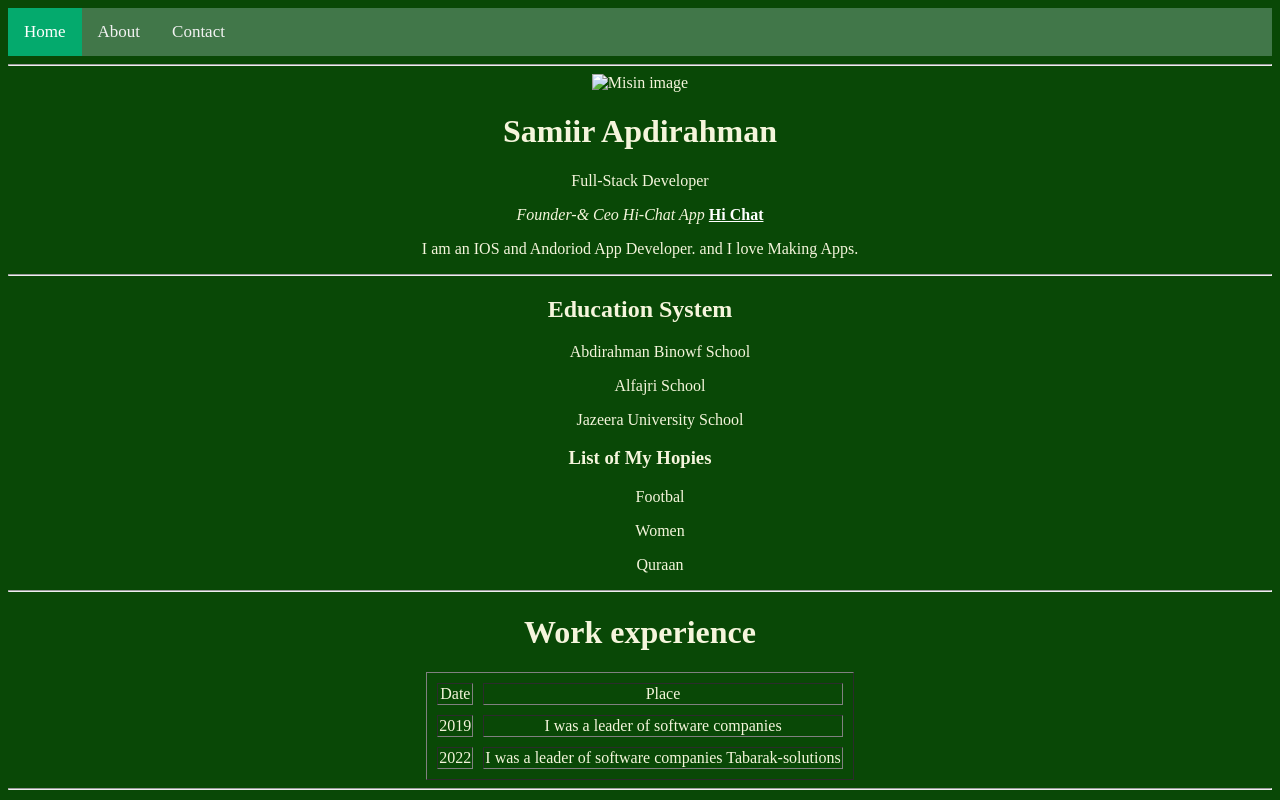
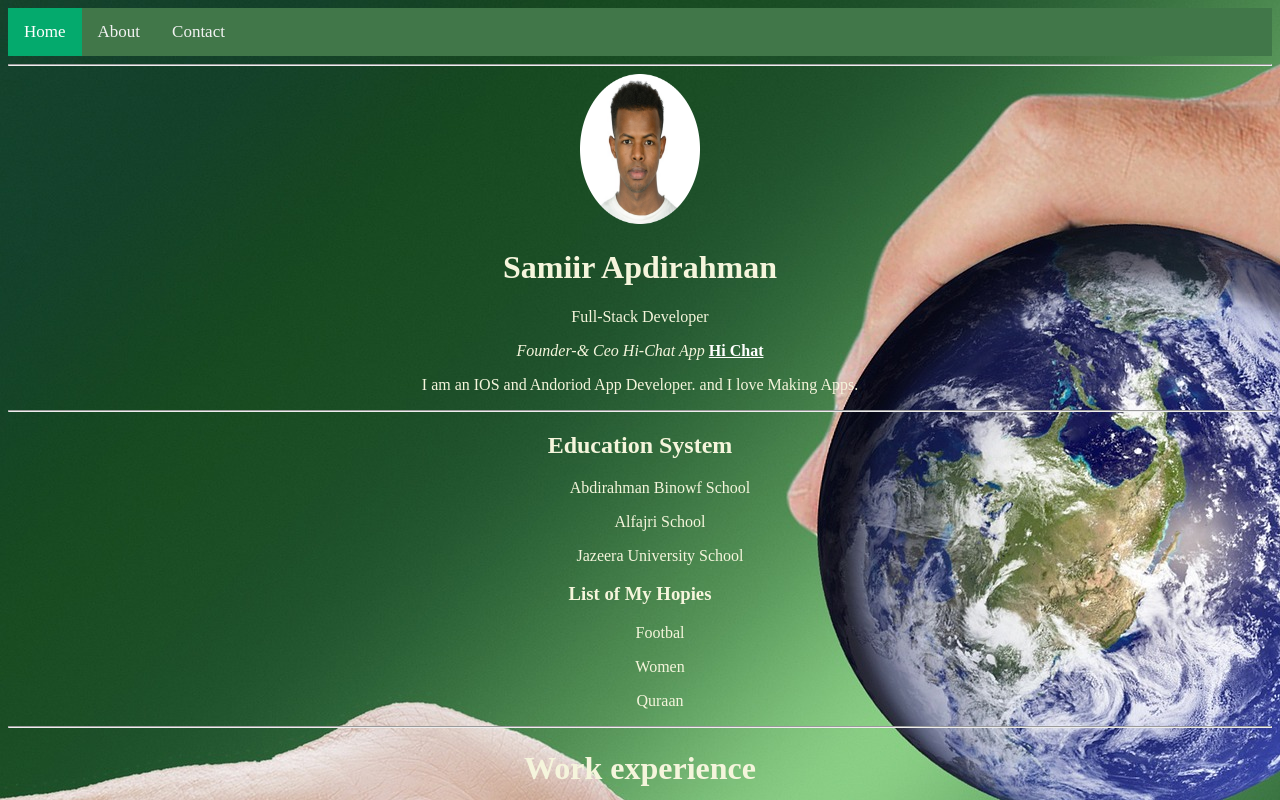
Before and after one commit to Dollarphilps/Resume, a plain HTML site: page index.html in a window 1280 px wide. Shown: the top 800 px of the page. Drawn offline with Linux system fonts and the light colour scheme.

Commit message:
Add files via upload

```diff
--- a/index.html
+++ b/index.html
@@ -9,7 +9,7 @@
 </head>
 <style>
     body  {
- background-image: url("Together.jpg");
+ background-image: url("img/Together.jpg");
  background-color: #094806;
 text-align: center;
 color: beige;
@@ -73,7 +73,7 @@ table{
 
       <hr>
 <div>
- <img src="gacal.png" alt="Misin image" width="120" height="150">
+ <img src="img/gacal.png" alt="Misin image" width="120" height="150">
 <h1><b>Samiir Apdirahman</b></h1>
 
 <p>Full-Stack Developer</p>
```
